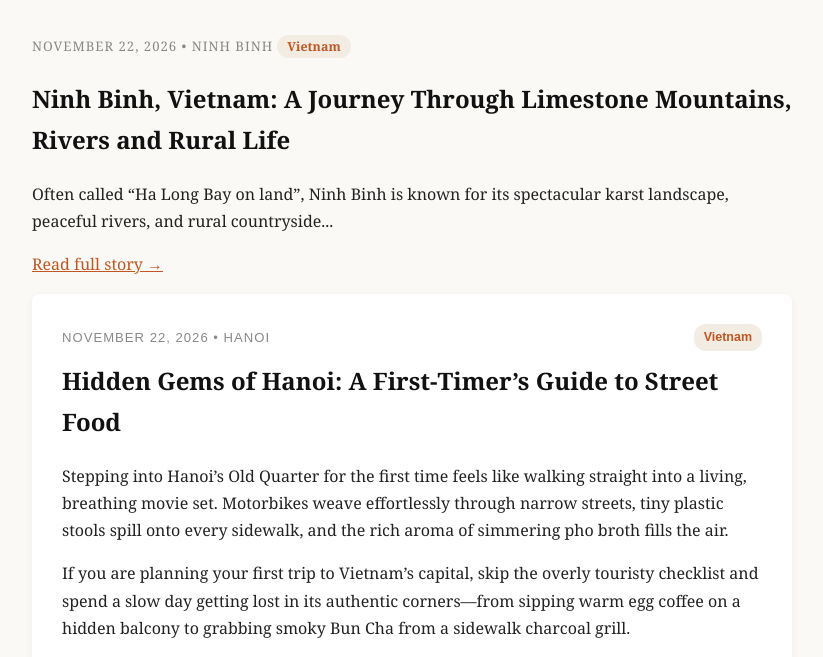
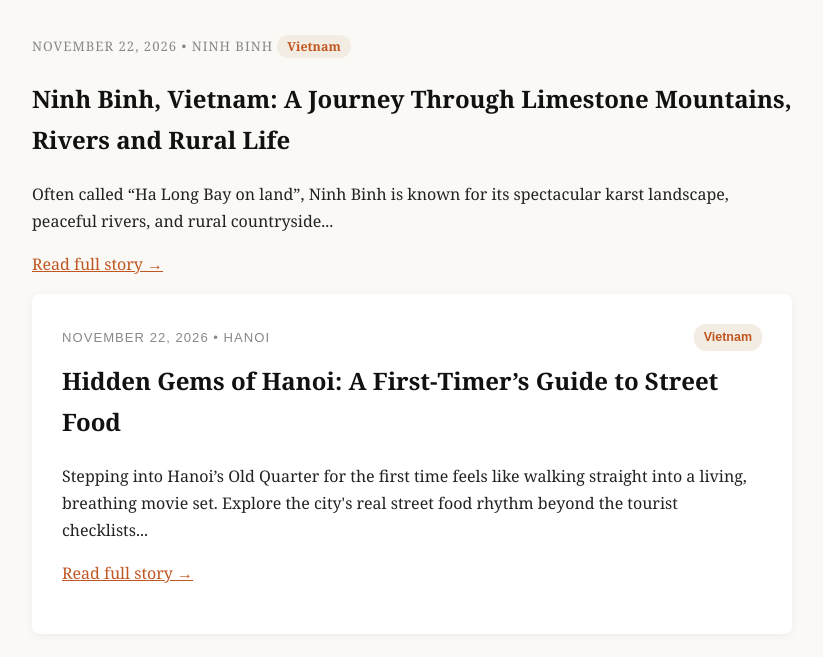
Before and after one commit to dragonflytravel/chubbybeartravel, a plain HTML site: page index.html in a window 1280 px wide. Shown: the part 143-800 px from the top of the page, without its empty margins (228-1051 px from the left). Drawn offline with Linux system fonts and the light colour scheme.

Commit message:
Revise Hanoi article with link and content updates
Updated article link and improved text for clarity.

```diff
--- a/index.html
+++ b/index.html
@@ -80,15 +80,16 @@
         <p><a href="ninh-binh-vietnam.html">Read full story →</a></p>
     </article>
 
-    <article data-country="Vietnam">
+       <article data-country="Vietnam">
         <div class="meta-row">
             <span class="date">November 22, 2026 • Hanoi</span>
             <span class="country-tag">Vietnam</span>
         </div>
-        <h2>Hidden Gems of Hanoi: A First-Timer’s Guide to Street Food</h2>
-        <p>Stepping into Hanoi’s Old Quarter for the first time feels like walking straight into a living, breathing movie set. Motorbikes weave effortlessly through narrow streets, tiny plastic stools spill onto every sidewalk, and the rich aroma of simmering pho broth fills the air.</p>
-        <p>If you are planning your first trip to Vietnam’s capital, skip the overly touristy checklist and spend a slow day getting lost in its authentic corners—from sipping warm egg coffee on a hidden balcony to grabbing smoky Bun Cha from a sidewalk charcoal grill.</p>
+        <h2><a href="hidden-gems-of-hanoi.html" style="text-decoration: none; color: #111;">Hidden Gems of Hanoi: A First-Timer’s Guide to Street Food</a></h2>
+        <p>Stepping into Hanoi’s Old Quarter for the first time feels like walking straight into a living, breathing movie set. Explore the city's real street food rhythm beyond the tourist checklists...</p>
+        <p><a href="hidden-gems-of-hanoi.html">Read full story →</a></p>
     </article>
+
 
     <!-- ================= KẾT THÚC KHU VỰC BÀI VIẾT ================= -->
 </main>
```
